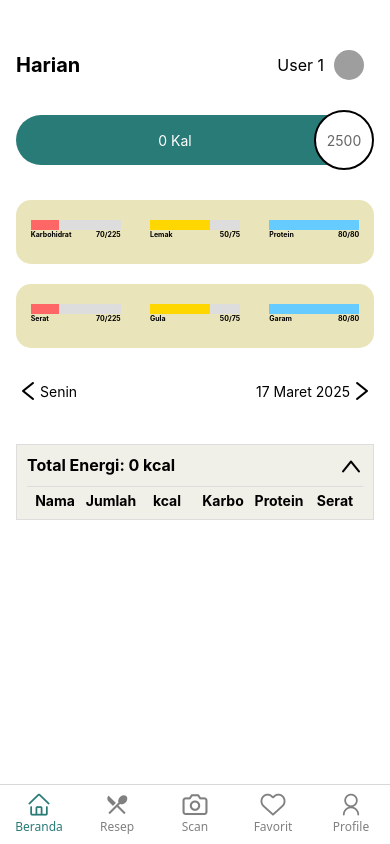
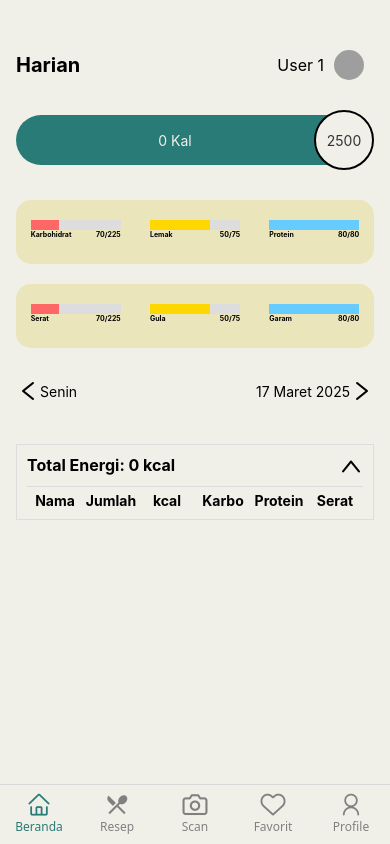
Before and after one commit to Gizify/Gizify, a React Native app: screen /Beranda in a window 390 px wide. Built offline with nearby package versions, Linux system fonts and the light colour scheme; grey boxes are pictures that could not be loaded.

Commit message:
fix collors

```diff
--- a/src/styles/colors.js
+++ b/src/styles/colors.js
@@ -1,10 +1,12 @@
-// Colors
+// Color Palette
 export default {
-  primary: "#297B77",
-  secondary: "#EAE4BB",
-  accent: "#38B6FF",
-  background: "#FFFFFF",
-  backgroundText: "#F1F0E8",
-  text: "#666666",
-  gray: "#666666",
+  primary: "#297B77",       // Warna utama (Teal)
+  secondary: "#EAE5BB",     // Warna sekunder (Kuning pastel)
+  background: "#F1F0E8",    // Latar belakang utama (Putih tulang)
+  text: '#333333',          // Warna teks utama (hitam keabu-abuan untuk keterbacaan yang baik)
+  white: "#FFFFFF",         // Warna putih
+  gray: "#666666",          // Warna abu-abu
+  red: "#DB2F2F",           // Warna aksen merah
+  yellow: "#FEDE02",        // Warna aksen kuning
+  blueLight: "#CCE6F1",     // Warna aksen biru muda
 };
```
